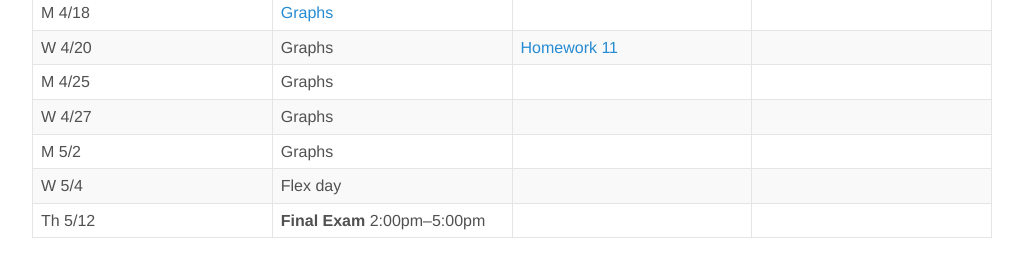
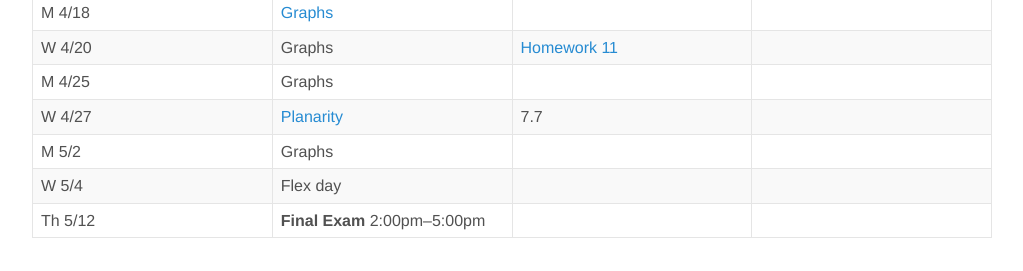
Before and after one commit to jnylam/jnylam.github.io, a Jekyll site: the page built from _courses/55/index.md, in a window 1280 px wide. Shown: the part 1252-1523 px from the top of the page, without its empty margins (128-1151 px from the left). Built offline with Jekyll 4.4.1, drawn with Linux system fonts in a browser that asks for light colours.

Commit message:
55 planarity lecture

```diff
--- a/_courses/55/index.md
+++ b/_courses/55/index.md
@@ -35,7 +35,7 @@ W 4/13 | [Equivalence relations](equivalence.html) | | [Homework 10](homework10.
 M 4/18 | [Graphs](graphs.pdf) | <!-- Week 12 -->
 W 4/20 | Graphs | [Homework 11](homework11.html)
 M 4/25 | Graphs | <!-- Week 13 -->
-W 4/27 | Graphs |
+W 4/27 | [Planarity](Graphs_4.pdf) | 7.7
 M 5/2  | Graphs | <!-- Week 14 -->
 W 5/4  | Flex day |
 Th 5/12 | __Final Exam__ 2:00pm--5:00pm |
```
Also changed, not shown: 1 other file.
